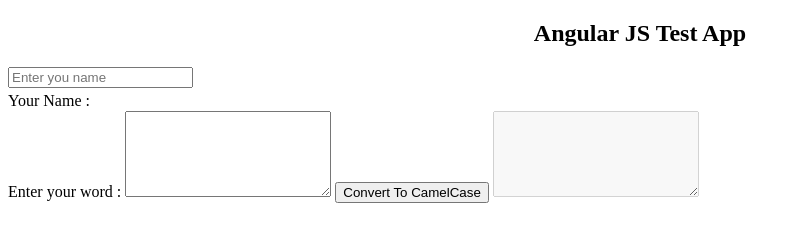
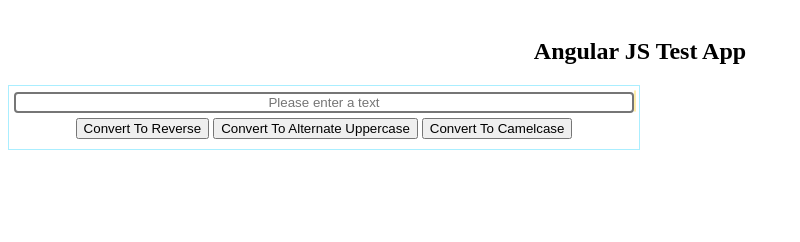
Before and after one commit to johnywalker01/TestApp, a website: page HTML5App/public_html/index.html in a window 1280 px wide. Shown: the whole page, without its empty margins (0-800 px from the left). Drawn offline with nearby package versions, Linux system fonts and the light colour scheme.

Commit message:
3 functionalities:- string in camel-case; string in reverse format; string in alternate uppercase.

```diff
--- a/HTML5App/public_html/index.html
+++ b/HTML5App/public_html/index.html
@@ -8,21 +8,20 @@
     <!--including angularjs lib files (via CDN)-->
     <script src="https://ajax.googleapis.com/ajax/libs/angularjs/1.4.7/angular.min.js"></script>
     <script src="script/app.js" type="text/javascript"></script>
-
+    <link href="style/generic.css" rel="stylesheet" type="text/css"/>
     <link href="style/style1.css" rel="stylesheet" type="text/css"/>
   </head>
   <body ng-app="myApp">
     <h2>Angular JS Test App</h2>
-    <div class="mz-div1" ng-controller="myController as myCtrl">
-      <input type="text" placeholder="Enter you name" ng-model="myCtrl.userName"/>
-      <div>Your Name :
-        <label class="mz-sty1">{{myCtrl.userName|reverse}}</label>
-        <label class="mz-sty2">{{myCtrl.userName|alternateUppercase}}</label>
-      </div>
-      <div>Enter your word :
-        <textarea class="mz-txtAreaStyleA" ng-model="myCtrl.text"></textarea>
-        <button ng-click="myCtrl.camelCase()">Convert To CamelCase</button>
-        <textarea class="mz-txtAreaStyleA" ng-disabled="true" ng-model="myCtrl.resultText"></textarea>
+    <div class="row" ng-controller="myController as myCtrl">
+      <div class="col-6 mz-centerDiv borderOn">
+        <input class="mz-roundBoder" type="text" placeholder="Please enter a text" ng-model="myCtrl.string"/>
+        <div class="col-12 mz-centerAlign">
+          <button ng-click="myCtrl.convertToReverse()">Convert To Reverse</button>
+          <button ng-click="myCtrl.convertToAlternateUppercase()">Convert To Alternate Uppercase</button>
+          <button ng-click="myCtrl.convertToCamelCase()">Convert To Camelcase</button>
+        </div>
+        <label class="mz-displaylabel" ng-bind="myCtrl.resultString"></label>
       </div>
     </div>
   </body>
--- a/HTML5App/public_html/script/app.js
+++ b/HTML5App/public_html/script/app.js
@@ -3,11 +3,16 @@
 var myApp = angular.module('myApp', []);
 
 myApp.controller("myController", function ($filter) {
-  this.userName = "";
-  this.text = "";
-  this.resultText = "";
-  this.camelCase = function(){
-    this.resultText = $filter('camelCase')(this.text);
+  this.string = "";
+  this.resultString = "";
+  this.convertToReverse = function(){
+    this.resultString = $filter('reverse')(this.string);
+  };
+  this.convertToAlternateUppercase = function(){
+    this.resultString = $filter('alternateUppercase')(this.string);
+  };
+  this.convertToCamelCase = function(){
+    this.resultString = $filter('camelCase')(this.string);
   };
 });
 
--- /dev/null
+++ b/HTML5App/public_html/style/generic.css
@@ -0,0 +1,44 @@
+/*
+    Created on : 19 Aug, 2016, 11:45:40 AM
+*/
+* {
+    box-sizing: border-box;
+}
+body{
+    padding: 10px 0px;
+}
+.row:after {
+    content: "";
+    clear: both;
+    display: block;
+}
+[class*="col-"] {
+    float: left;
+    padding: 5px;
+    margin: 0px;
+}
+
+/* For desktop: */
+.col-1 {width: 8.33%;}
+.col-2 {width: 16.66%;}
+.col-3 {width: 25%;}
+.col-4 {width: 33.33%;}
+.col-5 {width: 41.66%;}
+.col-6 {width: 50%;}
+.col-7 {width: 58.33%;}
+.col-8 {width: 66.66%;}
+.col-9 {width: 75%;}
+.col-10 {width: 83.33%;}
+.col-11 {width: 91.66%;}
+.col-12 {width: 100%;}
+
+@media only screen and (max-width: 768px) {
+    /* For mobile phones: */
+    [class*="col-"] {
+        width: 100%;
+    }
+}
+
+.borderOn{
+    border: 1px solid #aef;
+}
--- a/HTML5App/public_html/style/style1.css
+++ b/HTML5App/public_html/style/style1.css
@@ -4,23 +4,24 @@
 h2{
   text-align: center;
 }
-.mz-borderOn{
-  border: 1px solid #999;
+.mz-centerDiv{
+  left: 25%;
 }
-.mz-div1{
-  float: left;
-  width: auto;
+.mz-centerDiv input{
+  width: 100%;
+  text-align: center;
+  border-style: solid;
+  border-radius: 4px;
 }
-.mz-sty1{
+.mz-centerAlign{
+  text-align: center;
+}
+.mz-displaylabel{
+  width: 100%;
+  text-align: center;
+  border: 1px solid #fea;
+  border-radius: 3px;
   font-style: italic;
   font-size: 18px;
   font-weight: bolder;
 }
-.mz-sty2{
-  font-size: 20px;
-  font-weight: bolder;
-}
-.mz-txtAreaStyleA{
-  width: 200px;
-  height: 80px;
-}
```
